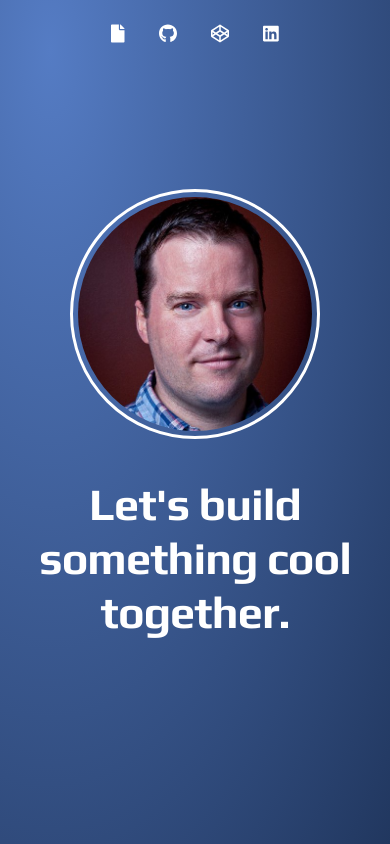
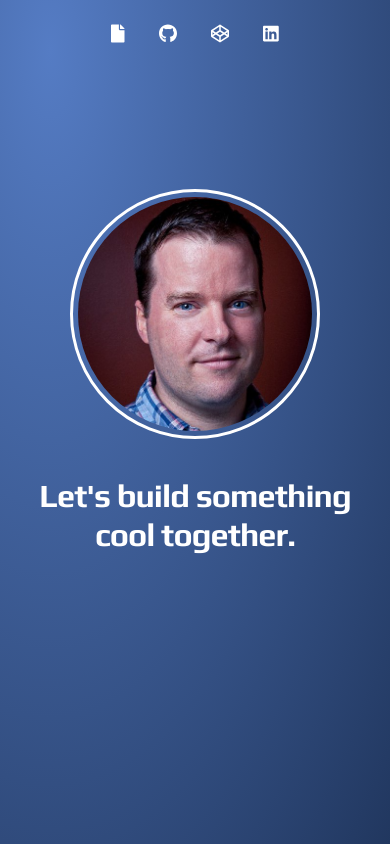
Before and after one commit to brentdanley/codes, a Next.js app: page / in a window 390 px wide. Shown: the top 844 px of the page. Built offline with nearby package versions, Linux system fonts and the light colour scheme; a web font is replaced by a local one.

Commit message:
Makes header title size responsive

```diff
--- a/components/header.module.scss
+++ b/components/header.module.scss
@@ -44,7 +44,7 @@ $mobile-breakpoint: 767px;
 
 .title {
     grid-area: title;
-    font-size: 2.5rem;
+    font-size: clamp(1.8rem, 4vw, 2.5rem);
     line-height: 1.2;
     font-weight: 800;
     letter-spacing: -0.05rem;
```
